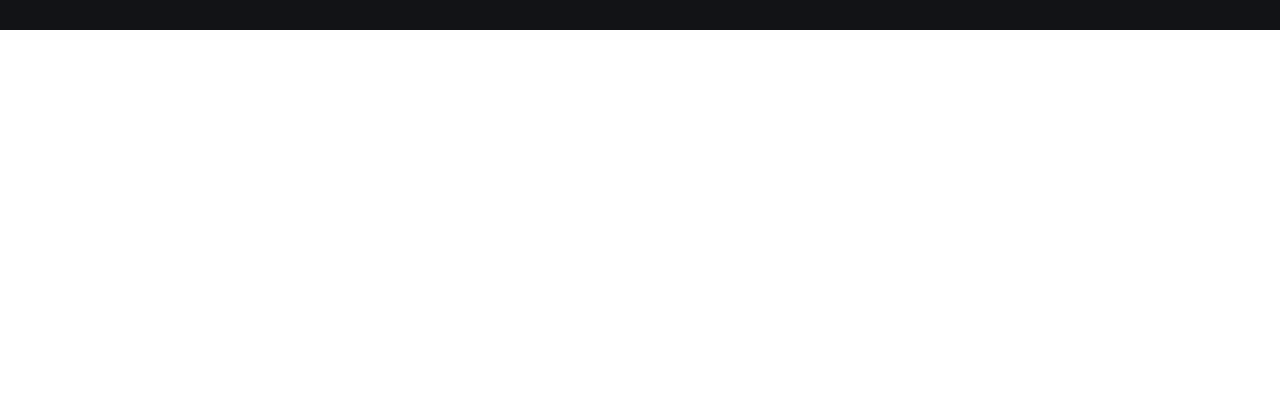
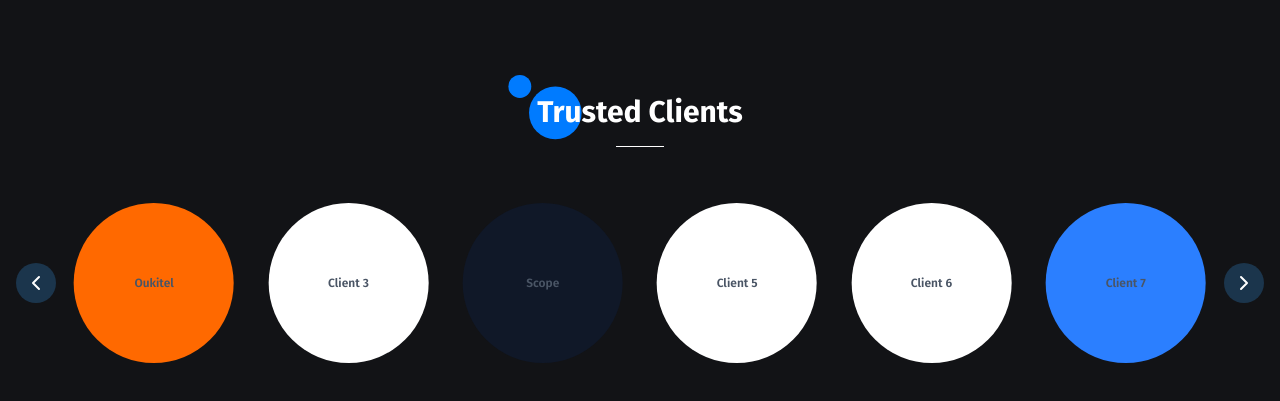
Before and after one commit to palagashviliniika/allright-lawyer, a Next.js app: page /en in a window 1280 px wide. Shown: the part 1713-2114 px from the top of the page. Before the commit the page ends 1743 px from the top, so only its background shows below. Built offline with nearby package versions, Linux system fonts and the light colour scheme.

Commit message:
added trusted clients section

```diff
--- a/app/[locale]/page.tsx
+++ b/app/[locale]/page.tsx
@@ -2,6 +2,7 @@ import { setRequestLocale } from "next-intl/server";
 import { Hero } from "@/shared/components/sections/Hero";
 import { Services } from "@/shared/components/sections/Services";
 import { WhyChooseUs } from "@/shared/components/sections/WhyChooseUs";
+import { TrustedClients } from "@/shared/components/sections/TrustedClients";
 
 export default async function Home({
   params,
@@ -16,6 +17,7 @@ export default async function Home({
       <Hero />
       <Services />
       <WhyChooseUs />
+      <TrustedClients />
     </main>
   );
 }
--- a/i18n/request.ts
+++ b/i18n/request.ts
@@ -10,13 +10,14 @@ export default getRequestConfig(async ({ requestLocale }) => {
   }
 
   // Load all message files from the locale folder
-  const [metadata, navigation, hero, common, services, whyChooseUs] = await Promise.all([
+  const [metadata, navigation, hero, common, services, whyChooseUs, trustedClients] = await Promise.all([
     import(`@/messages/${locale}/metadata.json`),
     import(`@/messages/${locale}/navigation.json`),
     import(`@/messages/${locale}/hero.json`),
     import(`@/messages/${locale}/common.json`),
     import(`@/messages/${locale}/services.json`),
     import(`@/messages/${locale}/whyChooseUs.json`),
+    import(`@/messages/${locale}/trustedClients.json`),
   ]);
 
   return {
@@ -28,6 +29,7 @@ export default getRequestConfig(async ({ requestLocale }) => {
       common: common.default,
       services: services.default,
       whyChooseUs: whyChooseUs.default,
+      trustedClients: trustedClients.default,
     },
   };
 });
--- /dev/null
+++ b/messages/en/trustedClients.json
@@ -0,0 +1,3 @@
+{
+  "title": "Trusted Clients"
+}
--- /dev/null
+++ b/messages/ka/trustedClients.json
@@ -0,0 +1,3 @@
+{
+  "title": "სანდო კლიენტები"
+}
--- /dev/null
+++ b/shared/components/sections/TrustedClients.tsx
@@ -0,0 +1,95 @@
+"use client";
+
+import { useTranslations } from "next-intl";
+import { Swiper, SwiperSlide } from "swiper/react";
+import { Navigation, Autoplay } from "swiper/modules";
+import { SectionHeader } from "@/shared/components/ui/SectionHeader";
+import { ChevronLeft, ChevronRight } from "lucide-react";
+
+import "swiper/css";
+
+const CLIENTS = [
+  { id: "client1", name: "Grand Electronics", bgColor: "bg-blue-500" },
+  { id: "client2", name: "Oukitel", bgColor: "bg-orange-500" },
+  { id: "client3", name: "Client 3", bgColor: "bg-white" },
+  { id: "client4", name: "Scope", bgColor: "bg-gray-900" },
+  { id: "client5", name: "Client 5", bgColor: "bg-white" },
+  { id: "client6", name: "Client 6", bgColor: "bg-white" },
+  { id: "client7", name: "Client 7", bgColor: "bg-blue-500" },
+  { id: "client8", name: "Client 8", bgColor: "bg-orange-500" },
+];
+
+export function TrustedClients() {
+  const t = useTranslations("trustedClients");
+
+  return (
+    <section className="bg-brand-black py-12 md:py-16">
+      <div className="max-w-7xl mx-auto px-6">
+        <SectionHeader title={t("title")} dotsPosition="left" />
+      </div>
+
+      <div className="mt-8 max-w-7xl mx-auto px-4 w-full">
+        <div className="flex items-center gap-4">
+          {/* Left Arrow */}
+          <button
+            className="clients-prev shrink-0 w-10 h-10 rounded-full bg-brand-navy flex items-center justify-center text-brand-blue hover:bg-brand-navy/80 hover:text-white transition-colors duration-300 cursor-pointer"
+            aria-label="Previous"
+          >
+            <ChevronLeft className="w-6 h-6 text-white" />
+          </button>
+
+          {/* Swiper */}
+          <Swiper
+            slidesPerView={2}
+            spaceBetween={20}
+            loop={true}
+            navigation={{
+              prevEl: ".clients-prev",
+              nextEl: ".clients-next",
+            }}
+            autoplay={{
+              delay: 3000,
+              disableOnInteraction: false,
+            }}
+            modules={[Navigation, Autoplay]}
+            className="flex-1"
+            breakpoints={{
+              640: {
+                slidesPerView: 3,
+                spaceBetween: 20,
+              },
+              768: {
+                slidesPerView: 4,
+                spaceBetween: 30,
+              },
+              1024: {
+                slidesPerView: 6,
+                spaceBetween: 30,
+              },
+            }}
+          >
+            {CLIENTS.map((client) => (
+              <SwiperSlide key={client.id}>
+                <div
+                  className={`${client.bgColor} rounded-full w-32 h-32 md:w-40 md:h-40 mx-auto flex items-center justify-center`}
+                >
+                  <span className="text-xs text-center px-2 font-semibold text-gray-600">
+                    {client.name}
+                  </span>
+                </div>
+              </SwiperSlide>
+            ))}
+          </Swiper>
+
+          {/* Right Arrow */}
+          <button
+            className="clients-next shrink-0 w-10 h-10 rounded-full bg-brand-navy flex items-center justify-center text-brand-blue hover:bg-brand-navy/80 hover:text-white transition-colors duration-300 cursor-pointer"
+            aria-label="Next"
+          >
+            <ChevronRight className="w-6 h-6 text-white" />
+          </button>
+        </div>
+      </div>
+    </section>
+  );
+}
```
